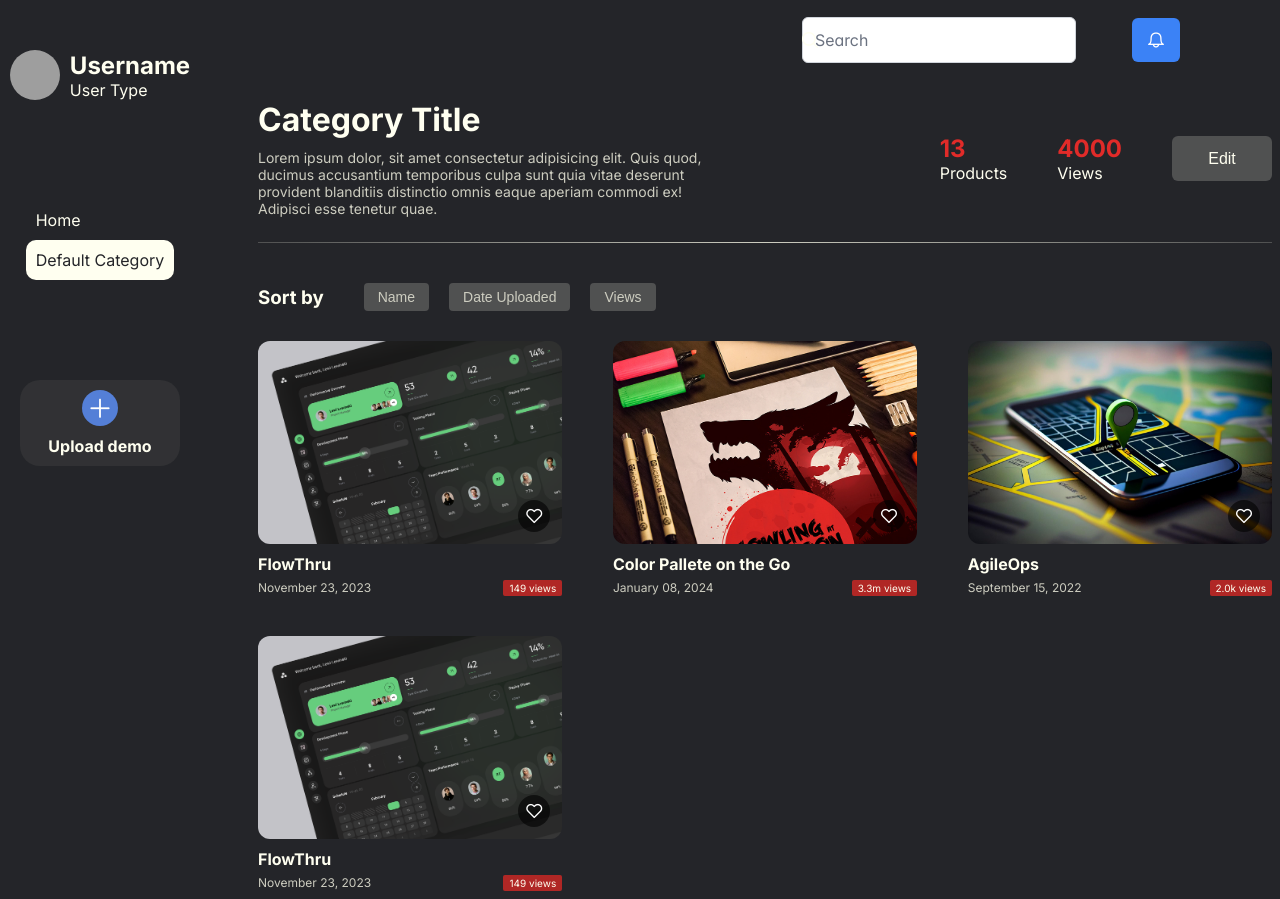
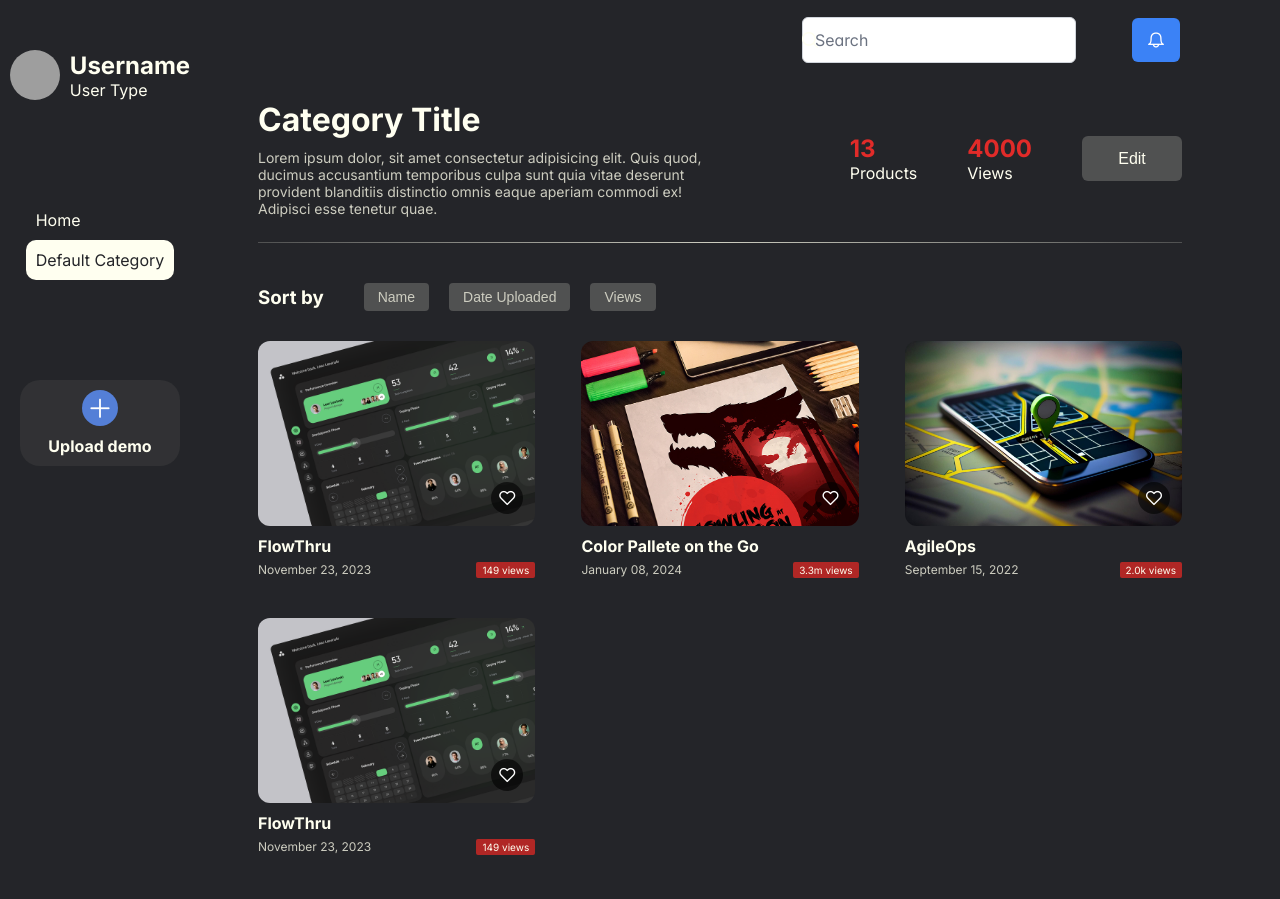
Before and after one commit to Wu-Lezheng/techflix, a Next.js app: page /category in a window 1280 px wide. After the commit the page ends 863 px from the top, so only its background shows below. Built offline with nearby package versions, Linux system fonts and the light colour scheme; grey boxes are pictures that could not be loaded.

Commit message:
Modify page margins

```diff
--- a/src/app/category/[productId]/page.module.css
+++ b/src/app/category/[productId]/page.module.css
@@ -1,4 +1,5 @@
 .container {
     margin-top: var(--mt-topbar);
     margin-left: var(--ml-sidebar);
+    margin-right: var(--mr-sidebar);
 }
--- a/src/app/category/page.module.css
+++ b/src/app/category/page.module.css
@@ -5,6 +5,7 @@
 
     margin-top: var(--mt-topbar);
     margin-left: var(--ml-sidebar);
+    margin-right: var(--mr-sidebar);
 }
 
 .categorySummary {
--- a/src/app/globals.css
+++ b/src/app/globals.css
@@ -3,8 +3,8 @@
     --bg-t: rgba(87, 90, 98, 0.7);
 
     --ml-sidebar: 250px;
+    --mr-sidebar: 90px;
     --mt-topbar: 100px;
-    --mr: 100px;
 
     --accent-color: #DB0101;
     --text: hsl(60, 100%, 97%);
--- a/src/app/home/page.module.css
+++ b/src/app/home/page.module.css
@@ -5,4 +5,5 @@
 
     margin-left: var(--ml-sidebar);
     margin-top: var(--mt-topbar);
+    margin-right: var(--mr-sidebar);
 }
```
